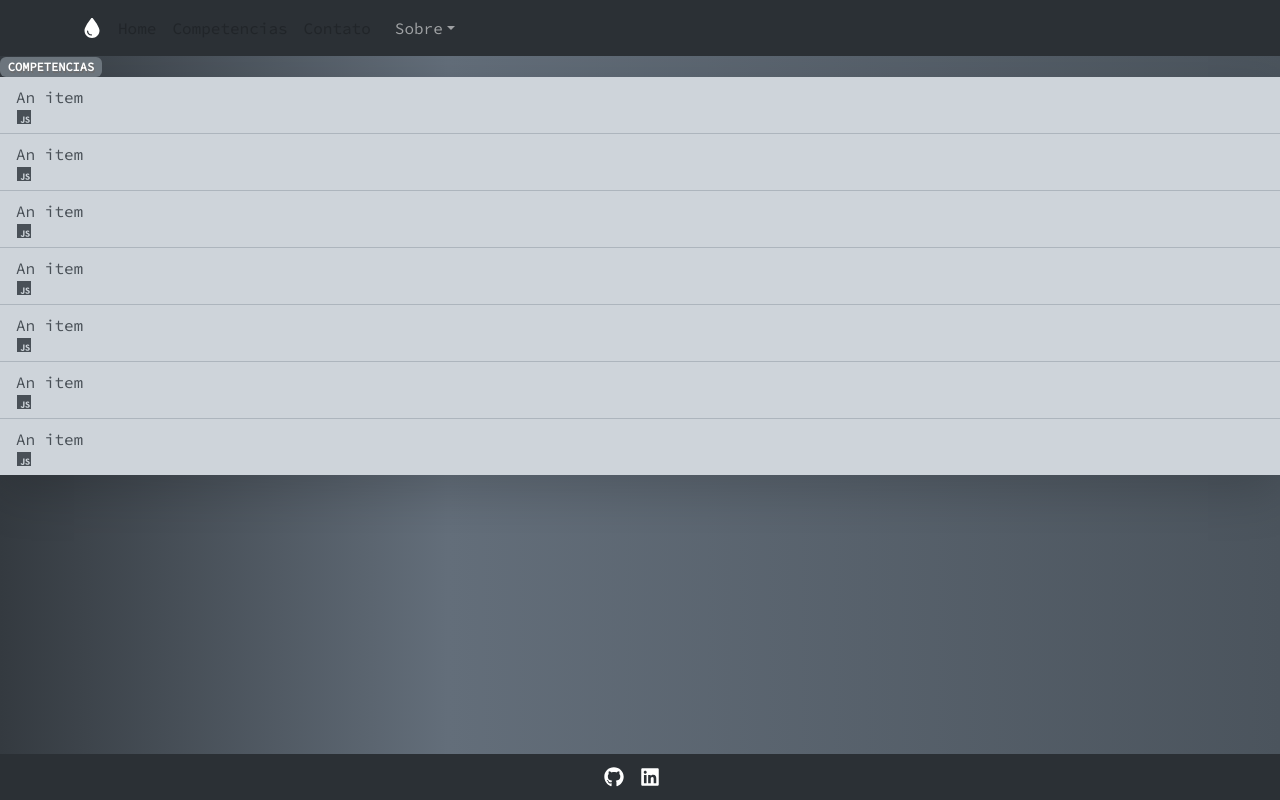
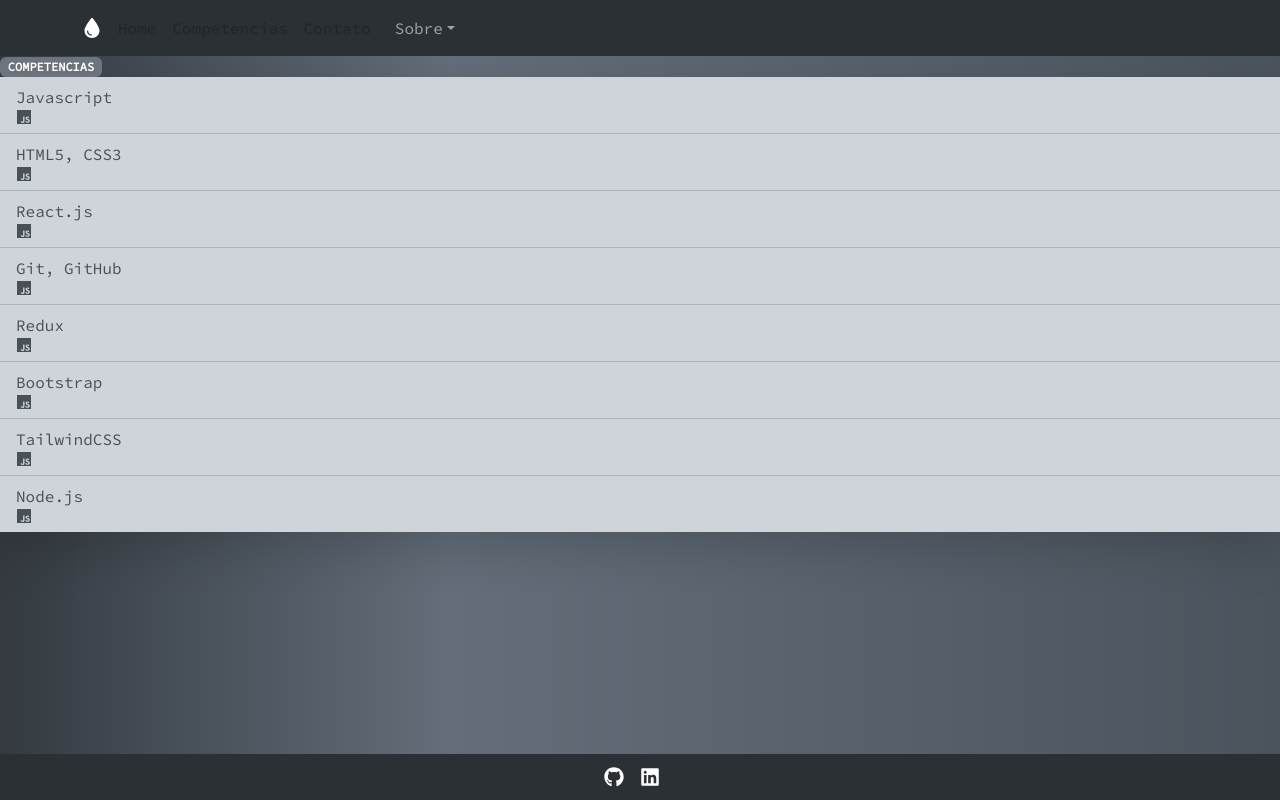
Before and after one commit to GabrielGotinha/PortFolio-att, a React (Vite) app: page /competencias in a window 1280 px wide. Built offline with nearby package versions, Linux system fonts and the light colour scheme.

Commit message:
config vercel

```diff
--- a/src/components/Cardcont.jsx
+++ b/src/components/Cardcont.jsx
@@ -8,7 +8,7 @@ export default function Cardcont () {
 
           <div className="card bg-[#1C1F23] text-[#AABFD2] max-w-2xl shadow-[#1C1F23] shadow-lg">
             <div className="card-body">
-            Com amor a tecnologia resolvi entrar no Desenvolvimento Web. Desde os meus 12 anos sempre assistia videos no youtube de promgramação.
+            Com amor a tecnologia resolvi entrar no Desenvolvimento Web. Desde os meus 12 anos sempre assistia videos no youtube de programação. Quando completei meus 17 decidir aprender programação, e hoje estou sempre estudando mais e melhorando.
             </div>
           </div>
 
--- a/src/components/Navbar3.jsx
+++ b/src/components/Navbar3.jsx
@@ -19,9 +19,9 @@ export default function Navbar3 () {
         <Navbar.Toggle aria-controls="basic-navbar-nav" />
         <Navbar.Collapse id="basic-navbar-nav">
           <Nav className="me-auto gap-3">
-            <Link to="/"><Nav className='text-gray-400 mt-2 font-semibold'>Home</Nav></Link>
-            <Link to="competencias"><Nav className='text-gray-400 mt-2 font-semibold'>Competencias</Nav></Link>
-            <Link to="contato"><Nav className='text-gray-400 mt-2 font-semibold'>Contato</Nav></Link>
+            <Link to="/"><Nav className='text-gray-400 mt-2 font-semibold hover:text-gray-200'>Home</Nav></Link>
+            <Link to="competencias"><Nav className='text-gray-400 mt-2 font-semibold hover:text-gray-200'>Competencias</Nav></Link>
+            <Link to="contato"><Nav className='text-gray-400 mt-2 font-semibold hover:text-gray-200'>Contato</Nav></Link>
             <NavDropdown title="Sobre" className='font-semibold' id="basic-nav-dropdown">
 
               <NavDropdown.Item href="https://www.linkedin.com/in/gabriel-angello" target='_blank'>
--- a/src/pages/Competencias.jsx
+++ b/src/pages/Competencias.jsx
@@ -7,13 +7,14 @@ export default function Competencias () {
            <div className="mt-6 flex justify-center flex-col items-center" >
            <h1><span className="badge bg-secondary text-xl">COMPETENCIAS</span></h1>
                 <ul className="list-group list-group-flush shadow-lg rounded-md shadow-[#1C1F23] w-3/5 bg-transparent list-group-item-dark " >
-                    <li className="list-group-item font-bold flex justify-between" >An item <span><IoLogoJavascript className="text-5xl"/></span> </li>
-                    <li className="list-group-item font-bold flex justify-between" >An item <span><IoLogoJavascript className="text-5xl"/></span> </li>
-                    <li className="list-group-item font-bold flex justify-between" >An item <span><IoLogoJavascript className="text-5xl"/></span> </li>
-                    <li className="list-group-item font-bold flex justify-between" >An item <span><IoLogoJavascript className="text-5xl"/></span> </li>
-                    <li className="list-group-item font-bold flex justify-between" >An item <span><IoLogoJavascript className="text-5xl"/></span> </li>
-                    <li className="list-group-item font-bold flex justify-between" >An item <span><IoLogoJavascript className="text-5xl"/></span> </li>
-                    <li className="list-group-item font-bold flex justify-between" >An item <span><IoLogoJavascript className="text-5xl"/></span> </li>
+                    <li className="list-group-item font-bold flex justify-between" >Javascript <span><IoLogoJavascript className="text-5xl"/></span> </li>
+                    <li className="list-group-item font-bold flex justify-between" >HTML5, CSS3 <span><IoLogoJavascript className="text-5xl"/></span> </li>
+                    <li className="list-group-item font-bold flex justify-between" >React.js <span><IoLogoJavascript className="text-5xl"/></span> </li>
+                    <li className="list-group-item font-bold flex justify-between" >Git, GitHub <span><IoLogoJavascript className="text-5xl"/></span> </li>
+                    <li className="list-group-item font-bold flex justify-between" >Redux <span><IoLogoJavascript className="text-5xl"/></span> </li>
+                    <li className="list-group-item font-bold flex justify-between" >Bootstrap <span><IoLogoJavascript className="text-5xl"/></span> </li>
+                    <li className="list-group-item font-bold flex justify-between" >TailwindCSS <span><IoLogoJavascript className="text-5xl"/></span> </li>
+                    <li className="list-group-item font-bold flex justify-between" >Node.js <span><IoLogoJavascript className="text-5xl"/></span> </li>
                 </ul>
            </div>
         </>
```
Also changed, not shown: vercel.json.
